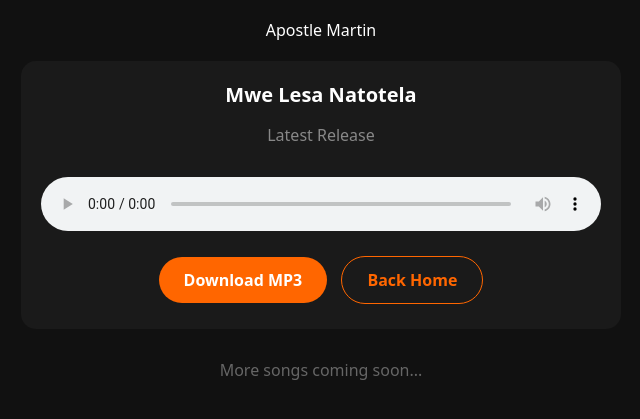
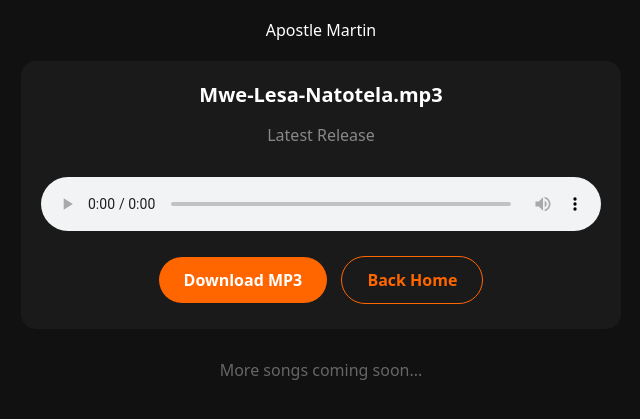
Before and after one commit to JuniorNgoleka/astro-blog-starter-template, an Astro site: page /music in a window 1280 px wide. Shown: the part 87-506 px from the top of the page, without its empty margins (319-959 px from the left). Built offline with nearby package versions, Linux system fonts and the light colour scheme; Astro itself is replaced by a stand-in of ours.

Commit message:
Update music.astro

```diff
--- a/src/pages/music.astro
+++ b/src/pages/music.astro
@@ -19,11 +19,11 @@ audio{width:100%;margin:15px 0}
 <h1>Junior Ngoleka Music</h1>
 <p>Apostle Martin</p>
 <div class="song-card">
-<div class="song-title">Mwe Lesa Natotela</div>
+<div class="song-title">Mwe-Lesa-Natotela.mp3</div>
 <p style="color:#888">Latest Release</p>
-<audio controls src="/music/Mwe-Lesa-Natotela-Remastered.mp3"></audio>
+<audio controls src="/music/Mwe-Lesa-Natotela.mp3"></audio>
 <br>
-<a class="btn" href="/music/Mwe-Lesa-Natotela-Remastered.mp3" download>Download MP3</a>
+<a class="btn" href="/music/Mwe-Lesa-Natotela.mp3" download>Download MP3</a>
 <a class="btn btn-outline" href="/">Back Home</a>
 </div>
 <p style="color:#666;margin-top:30px">More songs coming soon...</p>
```
